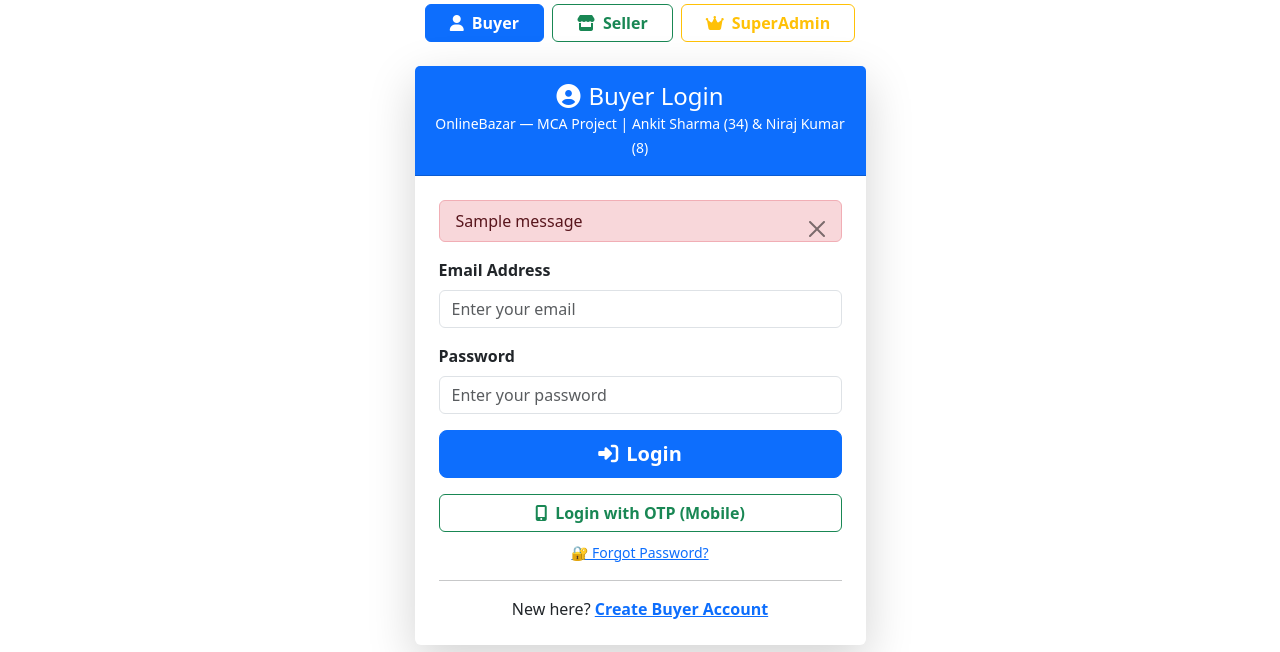
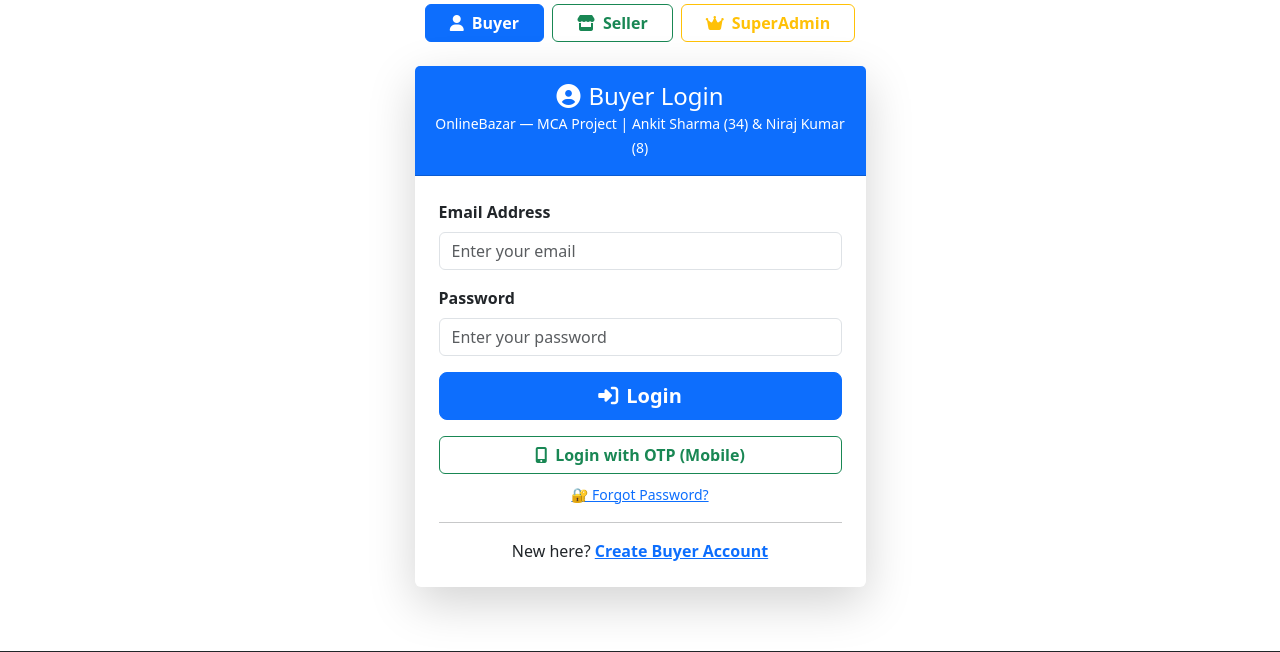
Before and after one commit to Nirajjj11/E-Commerce-Function-based, a Django app: page /user/login/ in a window 1280 px wide. Shown: the part 188-840 px from the top of the page. Run offline with Django 5.2, Linux system fonts and the light colour scheme; tables that the repository leaves empty hold one stand-in row (values such as "Sample post"); one stand-in notice (Sample message) is shown.

Commit message:
Unwanted message deleted

```diff
--- a/templates/users/login.html
+++ b/templates/users/login.html
@@ -46,13 +46,13 @@
           <small>OnlineBazar — MCA Project | Ankit Sharma (34) & Niraj Kumar (8)</small>
         </div>
         <div class="card-body p-4">
-          {% if messages %}
+          <!-- {% if messages %}
             {% for msg in messages %}
-            <div class="alert alert-danger alert-dismissible fade show py-2">
+            <div class="alert alert-primary alert-dismissible fade show py-2">
               {{ msg }}<button type="button" class="btn-close" data-bs-dismiss="alert"></button>
             </div>
             {% endfor %}
-          {% endif %}
+          {% endif %} -->
 
           <form method="POST">
             {% csrf_token %}
```
